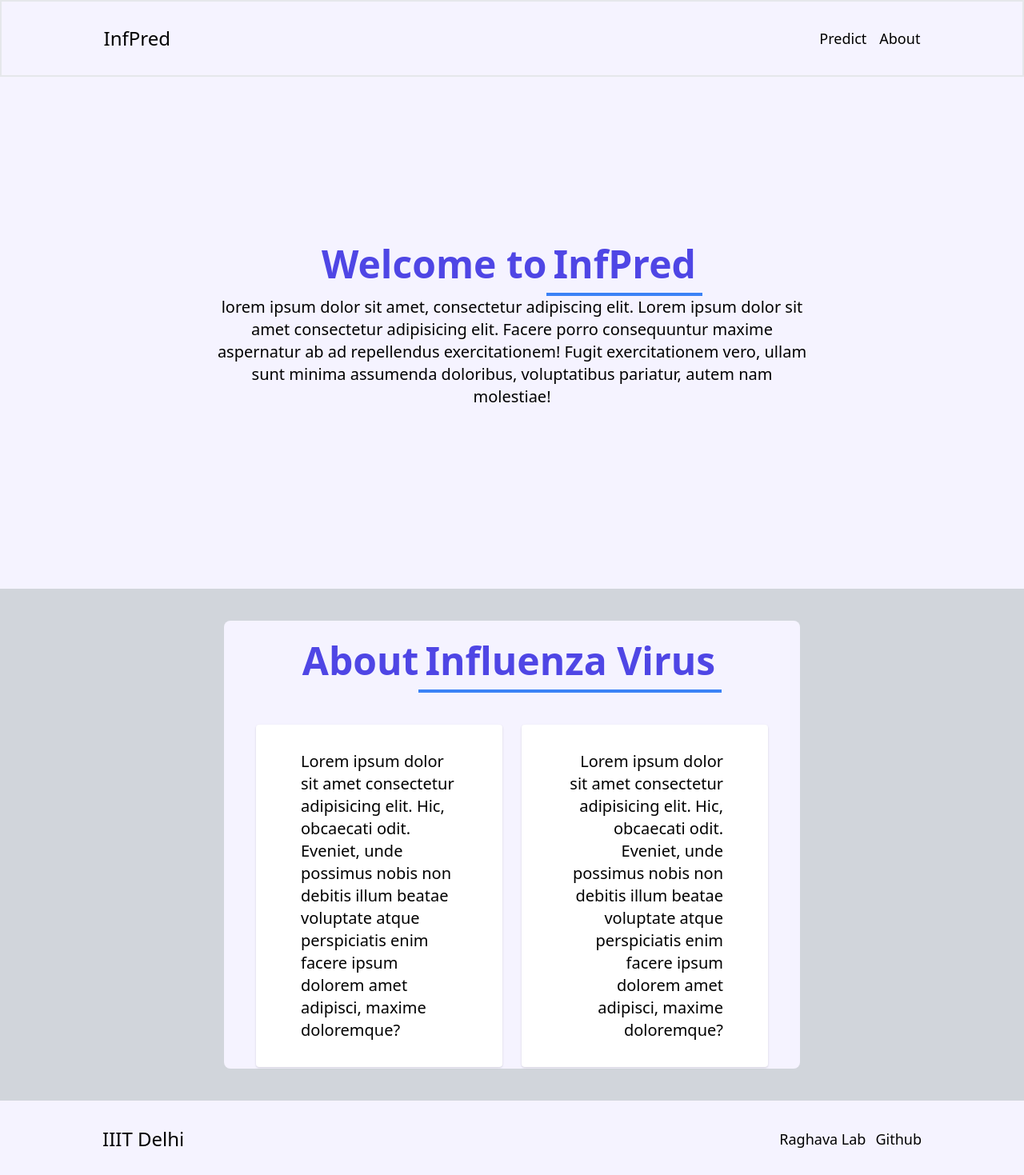
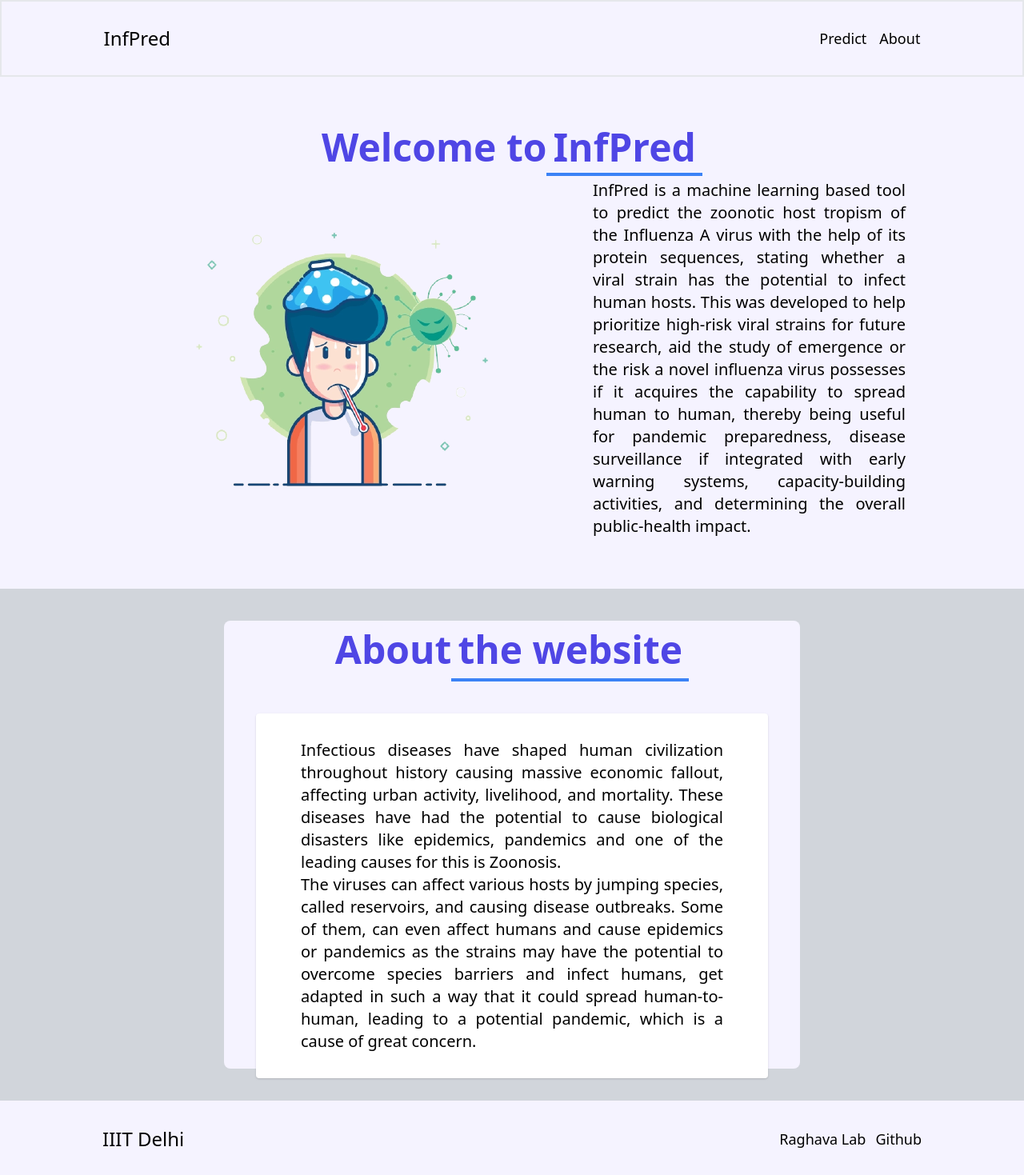
Before and after one commit to Logan1x/InfPred, a React (Create React App) app: page / in a window 1280 px wide. Shown: the top 1469 px of the page at 80% size. Built offline with nearby package versions, Linux system fonts and the light colour scheme.

Commit message:
refector : update in a homepage style

```diff
--- a/src/pages/about.jsx
+++ b/src/pages/about.jsx
@@ -2,9 +2,9 @@ import React from "react";
 
 export default function about() {
   return (
-    <div>
-      <div>
-        <h1>About Us</h1>
+    <div className="h-page flex flex-col justify-center items-center text-2xl text-center">
+      <div className="w-3/4">
+        <h1 className="text-4xl my-4">About Us</h1>
         <p>
           Lorem ipsum dolor sit amet consectetur adipisicing elit. Officia amet
           deleniti esse, aliquid ducimus culpa, nihil earum laudantium, porro
@@ -12,6 +12,15 @@ export default function about() {
           libero nisi iste!
         </p>
       </div>
+      <div>
+        <h2 className="text-4xl my-4">Team</h2>
+        <div>
+          <img src="" alt="" />
+          <img src="" alt="" />
+          <img src="" alt="" />
+          <img src="" alt="" />
+        </div>
+      </div>
     </div>
   );
 }
--- a/src/pages/homepage.jsx
+++ b/src/pages/homepage.jsx
@@ -1,22 +1,31 @@
 import React from "react";
+import Heroimg from "../images/heroimg.png";
 
 export default function homepage() {
   return (
     <div>
-      <div className="lg:w-3/5 mx-auto h-page flex flex-col justify-center items-center px-3">
-        <h1 className="font-bold text-2xl lg:text-5xl text-indigo-600">
+      <div className="lg:w-4/5 mx-auto lg:h-page flex flex-col justify-center items-center px-3">
+        <h1 className="font-bold text-2xl pt-4 lg:text-5xl text-indigo-600">
           Welcome to
-          <span className="border-b-4 border-blue-500 px-2 py-1 hover:bg-transparent">
+          <span className="border-b-4 border-blue-500 px-2 hover:bg-transparent">
             InfPred
           </span>
         </h1>
-        <p className="text-xl text-center my-4 ">
-          lorem ipsum dolor sit amet, consectetur adipiscing elit. Lorem ipsum
-          dolor sit amet consectetur adipisicing elit. Facere porro consequuntur
-          maxime aspernatur ab ad repellendus exercitationem! Fugit
-          exercitationem vero, ullam sunt minima assumenda doloribus,
-          voluptatibus pariatur, autem nam molestiae!
-        </p>
+        <div className=" flex flex-wrap lg:flex-nowrap items-center justify-center lg:space-x-4">
+          <img src={Heroimg} alt="hero image" />
+          <p className="text-xl text-justify px-2 my-4 ">
+            InfPred is a machine learning based tool to predict the zoonotic
+            host tropism of the Influenza A virus with the help of its protein
+            sequences, stating whether a viral strain has the potential to
+            infect human hosts. This was developed to help prioritize high-risk
+            viral strains for future research, aid the study of emergence or the
+            risk a novel influenza virus possesses if it acquires the capability
+            to spread human to human, thereby being useful for pandemic
+            preparedness, disease surveillance if integrated with early warning
+            systems, capacity-building activities, and determining the overall
+            public-health impact.
+          </p>
+        </div>
       </div>
       {/* colored div */}
       <div className="w-screen lg:h-page bg-gray-300 p-2 md:p-10">
@@ -24,21 +33,25 @@ export default function homepage() {
           <h1 className="font-bold text-2xl lg:text-5xl text-indigo-600 my-10">
             About
             <span className="border-b-4 border-blue-500 px-2 py-1 hover:bg-transparent">
-              Influenza Virus
+              the website
             </span>
           </h1>
-          <div className="flex flex-wrap lg:flex-nowrap lg:space-x-6">
-            <p className="text-xl  my-4 bg-white px-14 py-8 shadow rounded text-center lg:text-left">
-              Lorem ipsum dolor sit amet consectetur adipisicing elit. Hic,
-              obcaecati odit. Eveniet, unde possimus nobis non debitis illum
-              beatae voluptate atque perspiciatis enim facere ipsum dolorem amet
-              adipisci, maxime doloremque?
+          <div className="text-xl  my-4 bg-white px-14 py-8 shadow rounded text-center lg:text-justify">
+            <p>
+              Infectious diseases have shaped human civilization throughout
+              history causing massive economic fallout, affecting urban
+              activity, livelihood, and mortality. These diseases have had the
+              potential to cause biological disasters like epidemics, pandemics
+              and one of the leading causes for this is Zoonosis.
             </p>
-            <p className="text-xl  my-4 bg-white px-14 py-8 shadow rounded text-center lg:text-right">
-              Lorem ipsum dolor sit amet consectetur adipisicing elit. Hic,
-              obcaecati odit. Eveniet, unde possimus nobis non debitis illum
-              beatae voluptate atque perspiciatis enim facere ipsum dolorem amet
-              adipisci, maxime doloremque?
+            <p>
+              The viruses can affect various hosts by jumping species, called
+              reservoirs, and causing disease outbreaks. Some of them, can even
+              affect humans and cause epidemics or pandemics as the strains may
+              have the potential to overcome species barriers and infect humans,
+              get adapted in such a way that it could spread human-to-human,
+              leading to a potential pandemic, which is a cause of great
+              concern.
             </p>
           </div>
         </div>
```
Also changed, not shown: src/images/heroimg.png (added).
